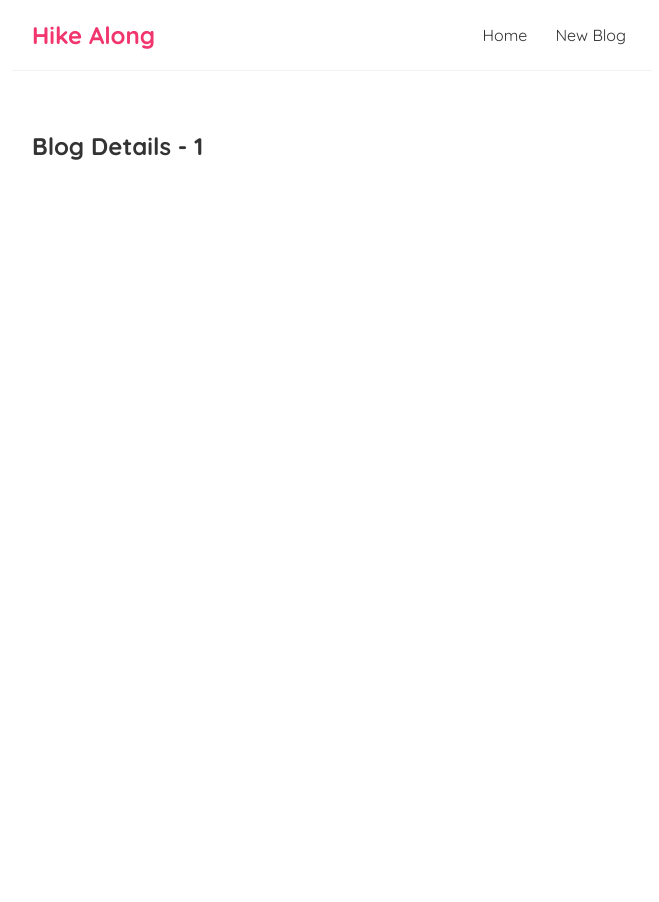
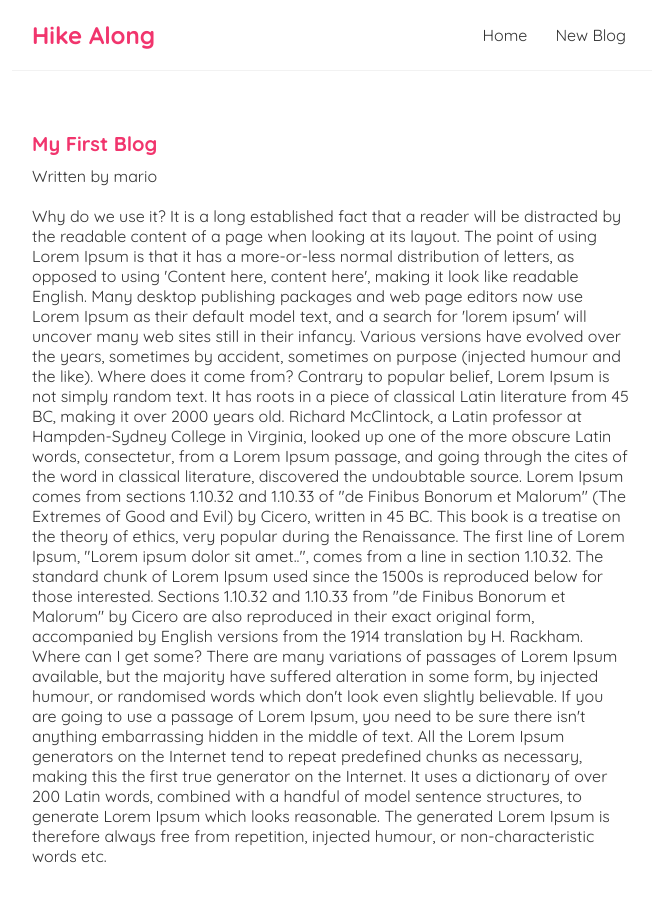
Before and after one commit to Pranotisavadi/Revise-React_blog, a React (Create React App) app: page /blogs/1 in a window 1280 px wide. Shown: the top 902 px of the page, without its empty margins (308-967 px from the left). Before the commit the page ends 800 px from the top, so only its background shows below. Built offline with nearby package versions, Linux system fonts and the light colour scheme; data requests are answered from the project's data file.

Commit message:
reuse custom hook to display the blog

```diff
--- a/src/BlogDetails.js
+++ b/src/BlogDetails.js
@@ -1,11 +1,21 @@
  import { useParams } from "react-router-dom";
+import useFetch from "./UseFetch";
 
 const BlogDetails = () => {
     const { id } = useParams();
+    const {data: blog, error, isPending} = useFetch('http://localhost:8000/blogs/' + id)
 
     return (
-        <div className="blog-detail">
-        <h2>Blog Details - { id }</h2>
+        <div className="blog-details">
+       {isPending && <div>Loading...</div>}
+       {error && <div>Error</div>}
+       {blog && (
+           <article>
+               <h2>{blog.title}</h2>
+               <p>Written by {blog.author}</p>
+               <div>{blog.body}</div>
+           </article>
+       )}
         </div>
      );
 }
--- a/src/index.css
+++ b/src/index.css
@@ -50,3 +50,12 @@
 .blog-preview a{
 text-decoration: none;
 }
+/* blog details page */
+.blog-details h2 {
+  font-size: 20px;
+  color: #f1356d;
+  margin-bottom: 10px;
+}
+.blog-details div {
+  margin: 20px 0;
+}
```
